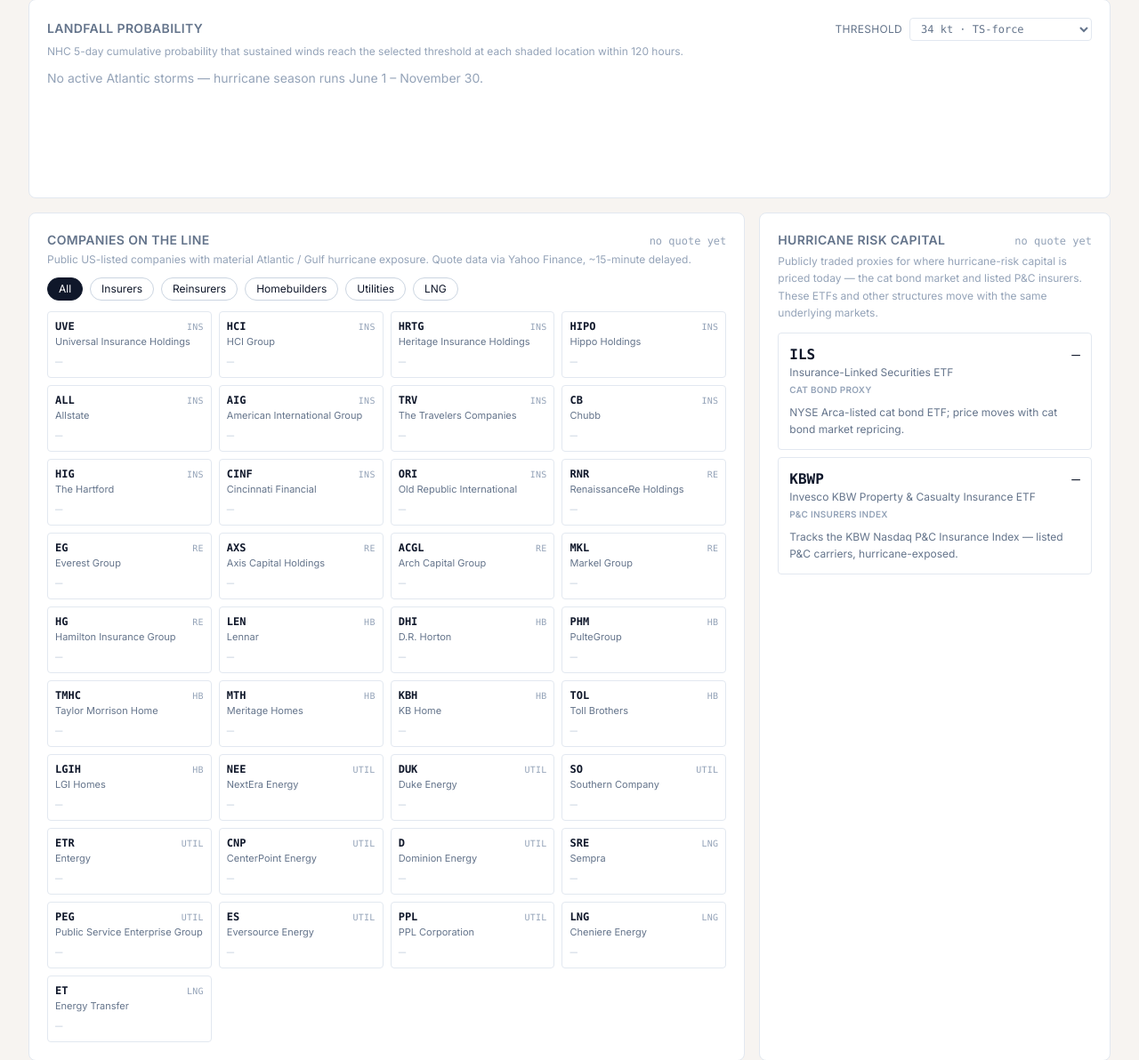
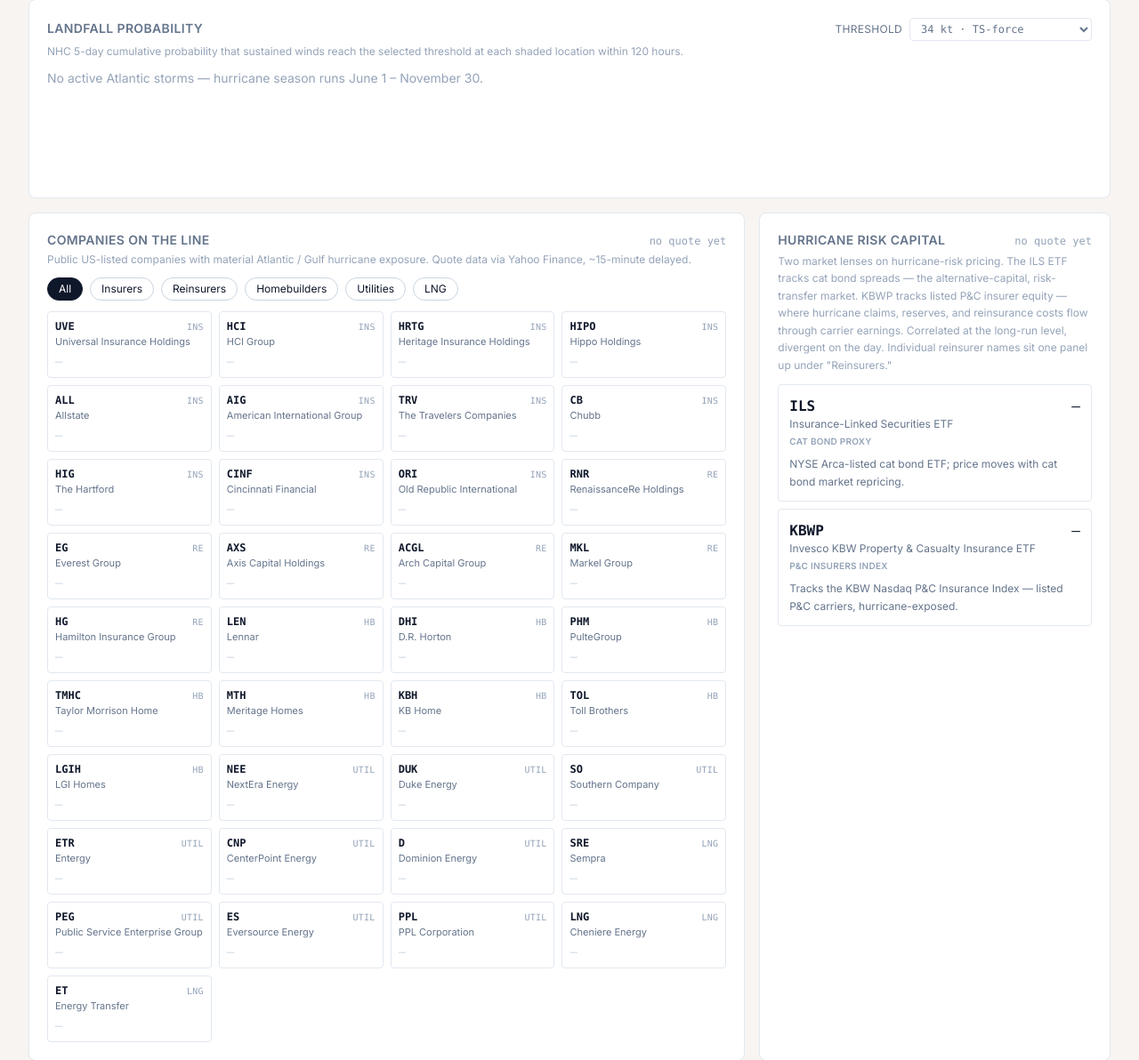
Before and after one commit to ReallyNobody/prediction-tracker, a FastAPI app: page / in a window 1280 px wide. Shown: the part 1233-2425 px from the top of the page at 89% size. Run offline with FastAPI, Linux system fonts and the light colour scheme; data that the repository does not hold is empty; some libraries are stand-ins or nearby versions.

Commit message:
fix(analogs, risk-capital): intensity-reading qualifiers, corrected 2024 loss figures, two-lens framing for risk capital panel

```diff
--- a/src/rmn_dashboard/templates/index.html
+++ b/src/rmn_dashboard/templates/index.html
@@ -395,10 +395,13 @@
            data-testid="risk-capital-as-of"></p>
       </div>
       <p class="mt-1 text-xs text-slate-400 leading-relaxed">
-        Publicly traded proxies for where hurricane-risk capital is
-        priced today — the cat bond market and listed P&amp;C
-        insurers. These ETFs and other structures move with the same
-        underlying markets.
+        Two market lenses on hurricane-risk pricing. The ILS ETF
+        tracks cat bond spreads — the alternative-capital,
+        risk-transfer market. KBWP tracks listed P&amp;C insurer
+        equity — where hurricane claims, reserves, and reinsurance
+        costs flow through carrier earnings. Correlated at the
+        long-run level, divergent on the day. Individual reinsurer
+        names sit one panel up under "Reinsurers."
       </p>
       <div id="risk-capital-readout"
            class="mt-3 hidden"
```
